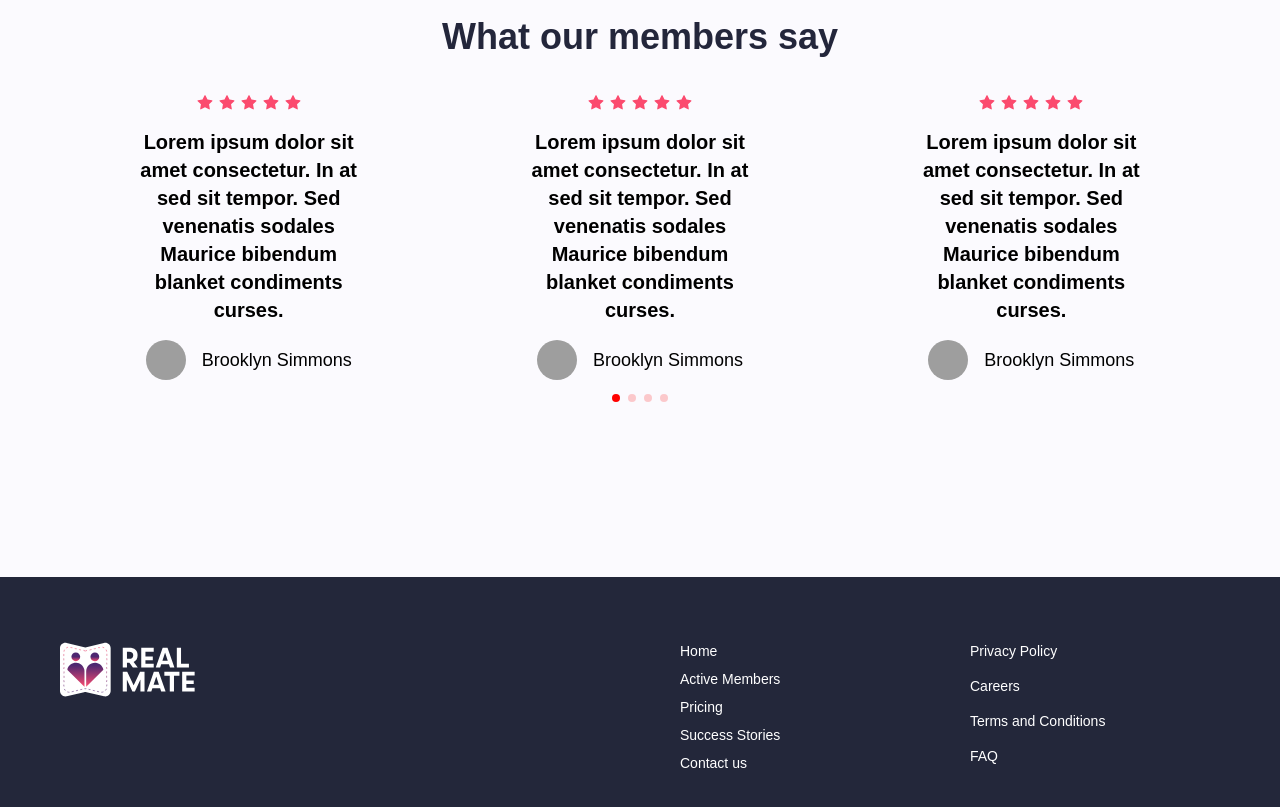
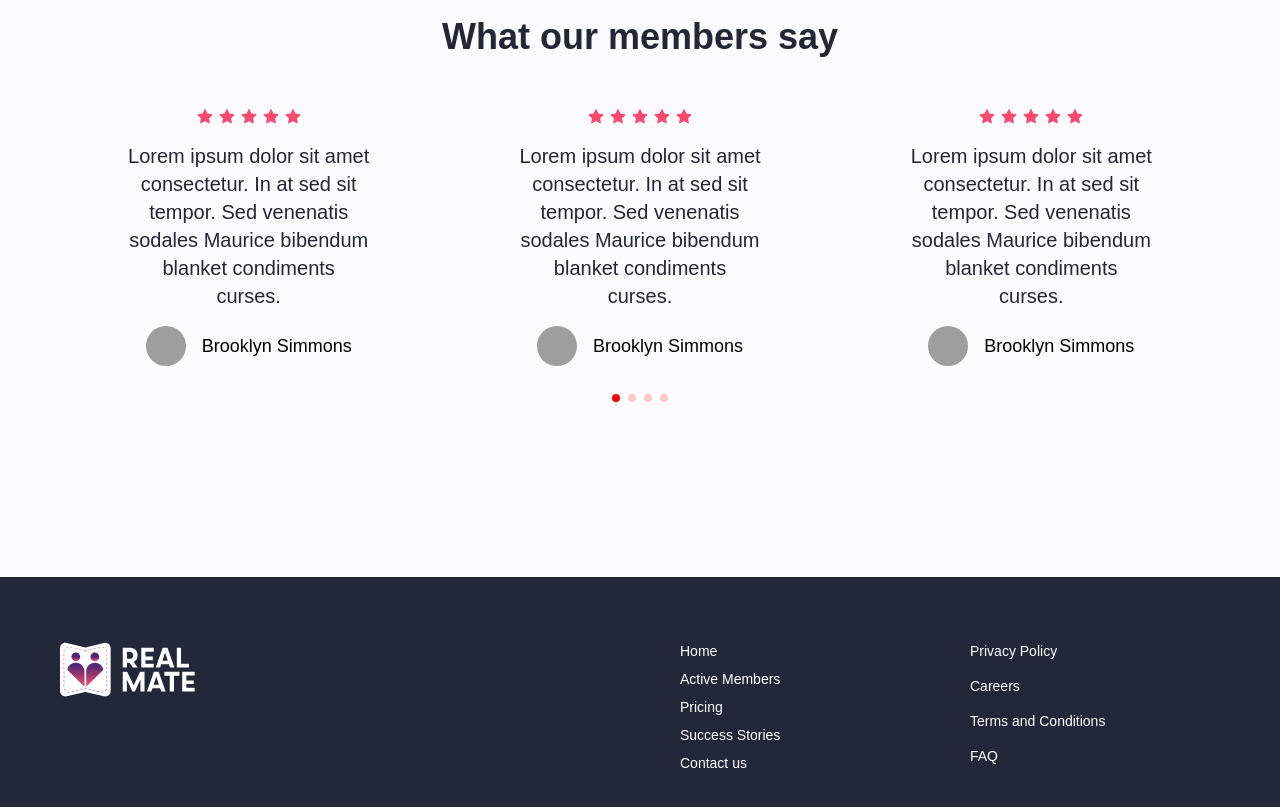
Before and after one commit to devvsakib/realmate, a Next.js app: page / in a window 1280 px wide. Shown: the part 1000-1807 px from the top of the page. Built offline with nearby package versions, Linux system fonts and the light colour scheme; grey boxes are pictures that could not be loaded.

Commit message:
Reduce font weight as per reviewers suggestion

```diff
--- a/src/components/Testimonial/Testimonial.js
+++ b/src/components/Testimonial/Testimonial.js
@@ -18,7 +18,7 @@ const Testimonial = () => {
   return (
     <>
         <div className="h-[90vh] flex flex-col items-center justify-center bg-[#fbfafe]">
-            <div className="text-4xl text-[#23263b] font-semibold">
+            <div className="text-4xl text-secondary text-[#23263b] font-semibold">
                 What our members say
             </div>
       <Swiper
@@ -44,7 +44,9 @@ const Testimonial = () => {
                 <AiFillStar />
                 <AiFillStar />
               </div>
-              <div className="font-bold text-xl">{loremMessage}</div>
+              <div className="font-medium text-secondary text-xl">
+                {loremMessage}
+              </div>
               <div className="flex justify-center items-center gap-4">
                 <div className="h-10 w-10">
                   <Image
```
